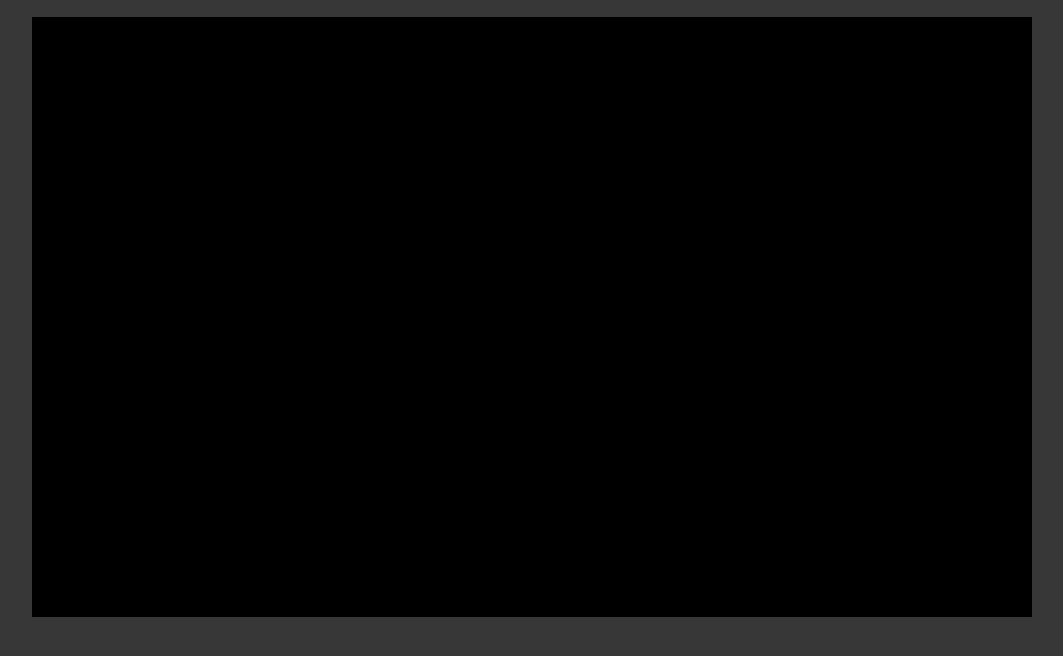
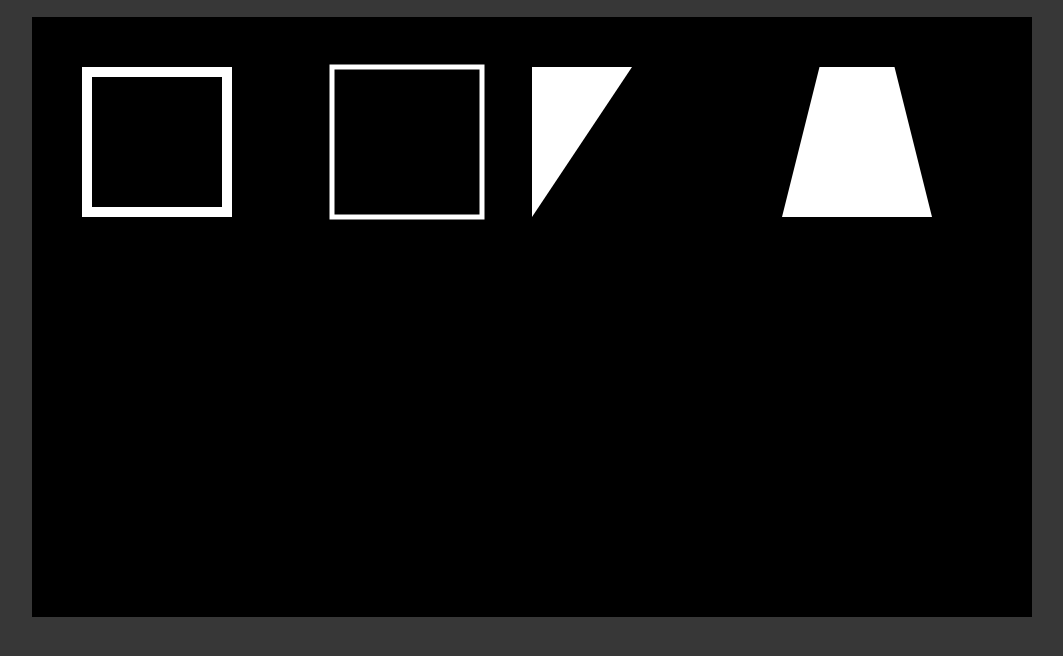
Before and after one commit to RajuKanaka/Learning-Canvas, a plain HTML site: page index.html in a window 1280 px wide. Shown: the part 78-734 px from the top of the page, without its empty margins (108-1171 px from the left). Drawn offline with Linux system fonts and the light colour scheme.

Commit message:
close script tag like it should be

```diff
--- a/index.html
+++ b/index.html
@@ -17,7 +17,7 @@
             </small></h1>
         <canvas class="canvas" id="basic_canvas" width="1000" height="600" />
     </section>
-    <script type="module" src="./js/index.js" />
+    <script type="module" src="./js/index.js"></script>
 </body>
 
 </html>
```
